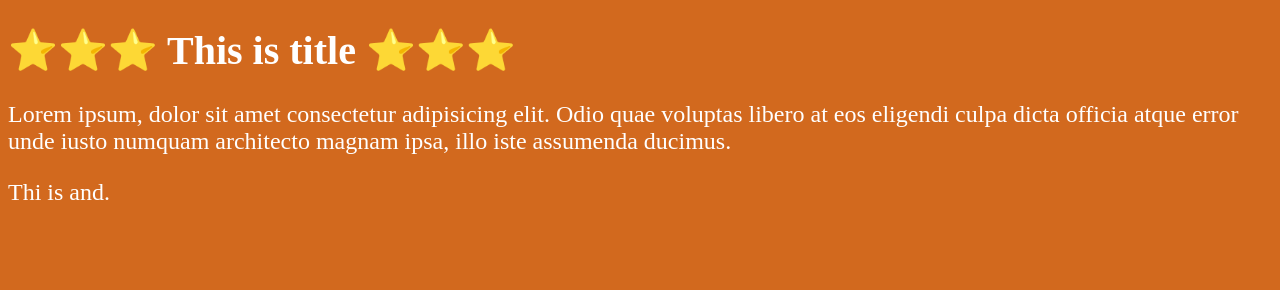
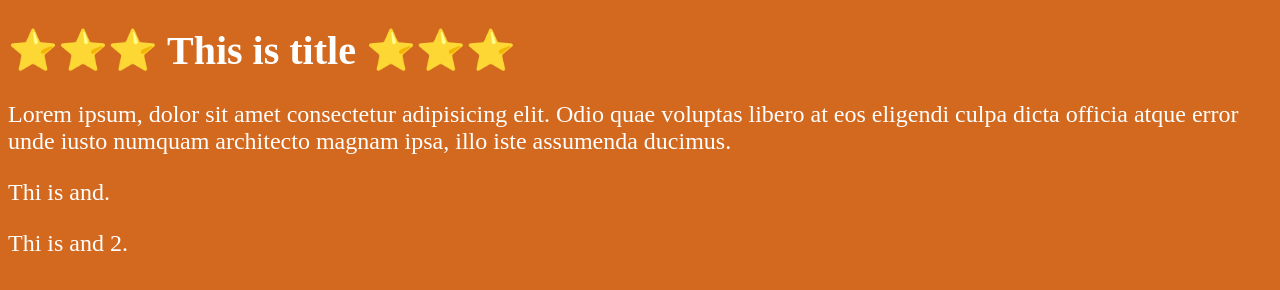
Before and after one commit to wolfprogram/Proyecta, a plain HTML site: page index.html in a window 1280 px wide. Drawn offline with Linux system fonts and the light colour scheme.

Commit message:
Update index.html

```diff
--- a/index.html
+++ b/index.html
@@ -18,5 +18,10 @@
       Thi is and.
     </p>
 
+    <p>
+      Thi is and 2.
+    </p>
+
+
   </body>
 </html>
```
